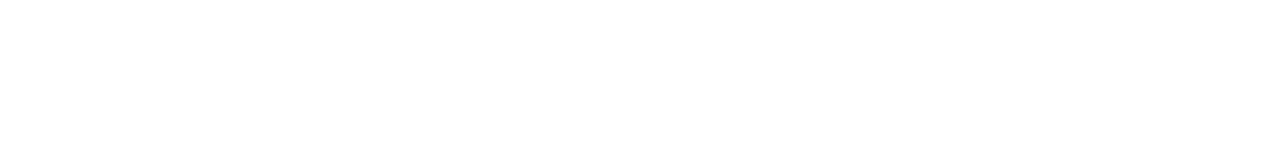
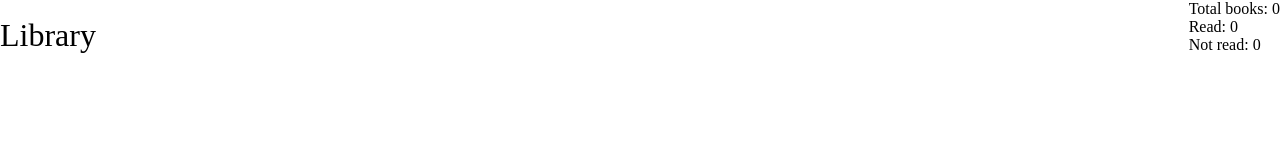
Before and after one commit to staticBunny/library, a plain HTML site: page index.html in a window 1280 px wide. Drawn offline with Linux system fonts and the light colour scheme.

Commit message:
Make layout for header

```diff
--- a/index.html
+++ b/index.html
@@ -4,16 +4,17 @@
     <meta charset="UTF-8">
     <meta http-equiv="X-UA-Compatible" content="IE=edge">
     <meta name="viewport" content="width=device-width, initial-scale=1.0">
+    <link rel="stylesheet" href="styles.css">
     <title>Library</title>
 </head>
 <body>
     <div class="container">
         <div class="header">
-            <div class="heading"></div>
+            <div class="heading">Library</div>
             <div class="info">
-                <div class="text"></div>
-                <div class="text"></div>
-                <div class="text"></div>
+                <div class="text">Total books: 0</div>
+                <div class="text">Read: 0</div>
+                <div class="text">Not read: 0</div>
             </div>
         </div>
         <div class="main"></div>
--- a/styles.css
+++ b/styles.css
@@ -5,5 +5,19 @@
 
 .container {
     display: grid;
-    grid-template-columns: 1fr 10fr;
+    grid-template-rows: 1fr 10fr;
 }
+
+.header {
+    display: grid;
+    grid-template-columns: 1fr 1fr;
+}
+
+.info {
+    justify-self: flex-end;
+}
+
+.heading {
+    align-self: flex-end;
+    font-size: xx-large;
+}
```
